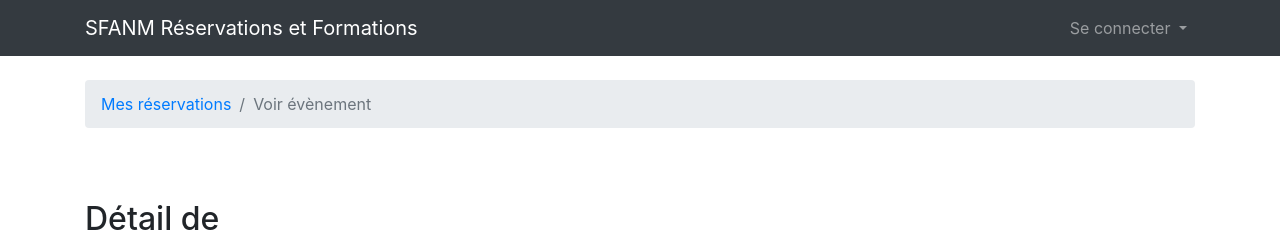
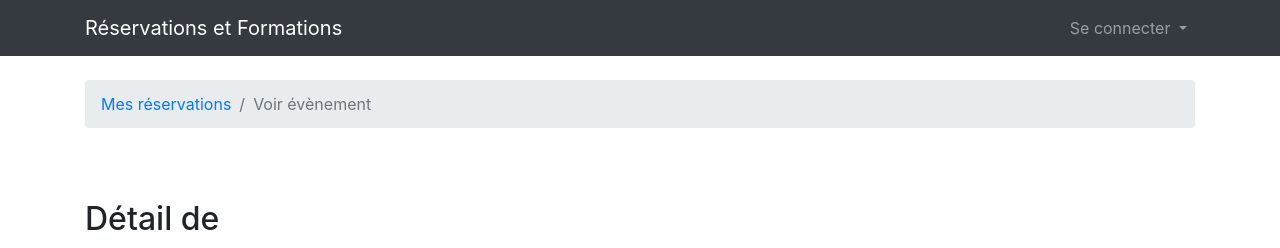
Before and after one commit to JMdemarle/sfanm, a Django app: template resasfanm/templates/resasfanm/voirevt.html in a window 1280 px wide. Shown: the top 248 px of the page. Run offline with Django 3.2, Linux system fonts and the light colour scheme; the template is opened without the code that fills it, so the values that code supplies are empty; some libraries are stand-ins or nearby versions; some web fonts are replaced.

Commit message:
modifié :         templates/base.html 	modifié :         users/templates/users/login.html

```diff
--- a/resasfanm/templates/resasfanm/voirevt.html
+++ b/resasfanm/templates/resasfanm/voirevt.html
@@ -31,7 +31,7 @@
   {% endif %}
 
 
-  <br><br>  ²
+  <br><br>
    <div class="row">
     <div class="col-lg-2 col-sm-3"><a href="{% url 'listresas'  %}" class="btn btn-outline-primary">Revenir</a></div>
   </div>
--- a/templates/base.html
+++ b/templates/base.html
@@ -24,7 +24,7 @@
 {% block body %}
   <nav class="navbar navbar-expand-sm navbar-dark bg-dark">
     <div class="container">
-      <a class="navbar-brand" href="{% url 'home' %}">SFANM Réservations et Formations</a>
+      <a class="navbar-brand" href="{% url 'home' %}">Réservations et Formations</a>
       <button class="navbar-toggler" type="button" data-toggle="collapse" data-target="#mainMenu" aria-controls="mainMenu" aria-expanded="false" aria-label="Toggle navigation">
         <span class="navbar-toggler-icon"></span>
       </button>
--- a/users/templates/users/login.html
+++ b/users/templates/users/login.html
@@ -32,7 +32,7 @@
           </div>
 
           <div class="card-footer text-center">
-             <a href="{% url 'signup' %}">Formulaire d'Adhésion</a>
+             <a href="{% url 'signup' %}">Adhérer à la station</a>
           </div>
           <div class="card-footer text-center">
              <a href="{% url 'contact' %}">Nous contacter</a>
```
